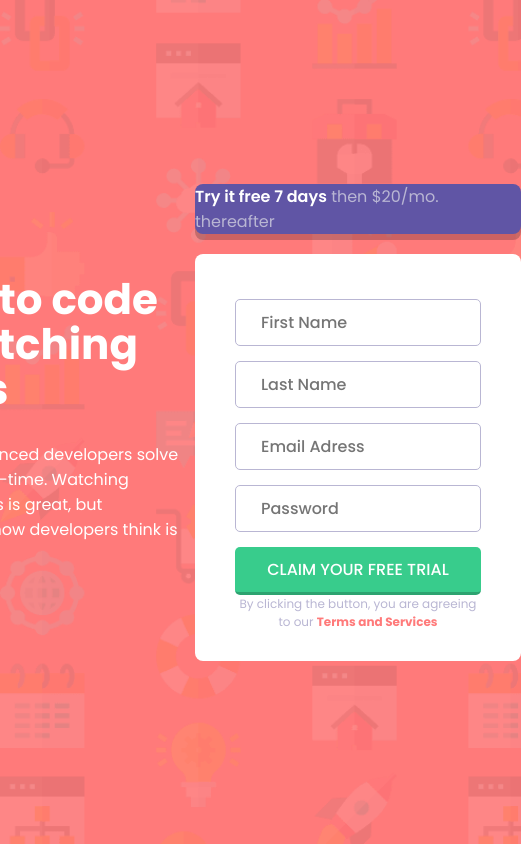
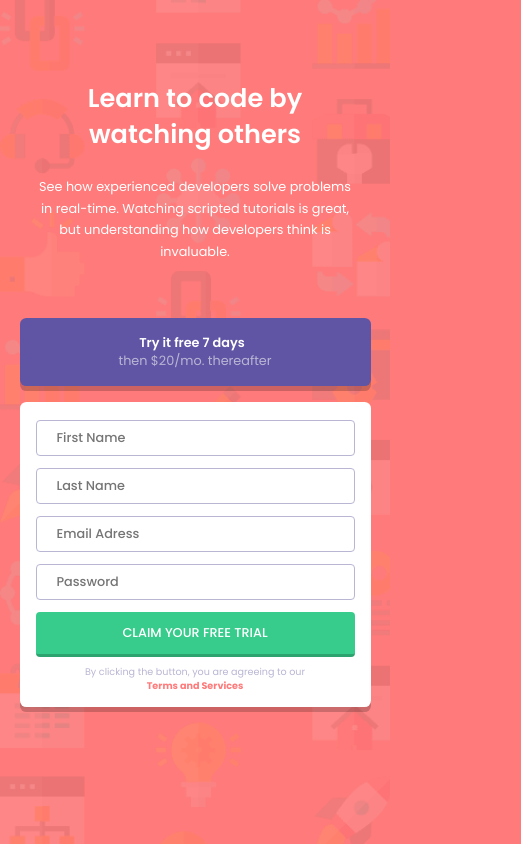
Before and after one commit to AdrianGroszek/newbie-frontendmentor-sign-up-form, a plain HTML site: page index.html in a window 390 px wide. Shown: the whole page, 521 px wide, since content can reach past the window. Drawn offline with Linux system fonts and the light colour scheme.

Commit message:
Responsive design

```diff
--- a/index.html
+++ b/index.html
@@ -34,12 +34,10 @@
 			</div>
 			<div class="container__right">
 				<div class="offer-description">
-					<p class="offer-description__paragraph">
-						<span class="offer-description__paragraph-bold"
-							>Try it free 7 days</span
-						>
-						then $20/mo. thereafter
-					</p>
+					<span class="offer-description__paragraph-bold"
+						>Try it free 7 days &nbsp;</span
+					>
+					<p class="offer-description__paragraph">then $20/mo. thereafter</p>
 				</div>
 				<form class="register-form">
 					<input
--- a/style/style.css
+++ b/style/style.css
@@ -69,6 +69,10 @@ video {
 	margin-bottom: 3rem;
 }
 
+.heading-description {
+	line-height: 2.7rem;
+}
+
 .container__right {
 	width: 50%;
 }
@@ -100,6 +104,7 @@ video {
 	background-color: #fff;
 	padding: 3rem 4rem;
 	border-radius: 0.8rem;
+	box-shadow: 0 6px 0 0 rgba(0, 0, 0, 0.2);
 }
 
 .register-form input {
@@ -130,6 +135,7 @@ video {
 }
 
 .register-form .agreeing-paragraph {
+	margin-top: 1rem;
 	font-size: 1.2rem;
 	text-align: center;
 	color: var(--color-grayish-blue);
@@ -152,3 +158,84 @@ video {
 .register-form .valid-input {
 	border: 1px solid var(--color-primary-red);
 }
+/* 1100px */
+@media only screen and (max-width: 68.75em) {
+	html {
+		font-size: 50%;
+	}
+}
+
+/* 900px */
+@media only screen and (max-width: 56.25em) {
+	.container {
+		flex-direction: column;
+	}
+
+	.container__left {
+		width: 50%;
+		padding-top: 10rem;
+		padding-bottom: 7rem;
+		text-align: center;
+	}
+
+	.heading {
+		font-weight: 600;
+	}
+
+	.container__right {
+		width: 70%;
+	}
+
+	.offer-description {
+		flex-direction: column;
+		padding: 4.2rem 0;
+	}
+
+	.register-form input[type='submit'] {
+		padding: 1.5rem 0;
+	}
+}
+
+/* 600px */
+@media only screen and (max-width: 37.5em) {
+	.container__right {
+		width: 90%;
+	}
+
+	.container__left {
+		width: 80%;
+		padding-top: 10rem;
+		padding-bottom: 7rem;
+		text-align: center;
+	}
+
+	.register-form {
+		padding: 0.8rem 2rem;
+		box-shadow: 0 5px 0 0 rgba(0, 0, 0, 0.2);
+	}
+
+	.offer-description {
+		box-shadow: 0 5px 0 0 rgba(0, 0, 0, 0.2);
+	}
+
+	.register-form .agreeing-paragraph {
+		margin: 1rem 6rem;
+	}
+
+	.heading {
+		margin-right: 10%;
+		margin-left: 10%;
+		font-size: 3.2rem;
+	}
+}
+
+/* 375px */
+@media only screen and (max-width: 23.45em) {
+	.heading-description {
+		margin: 0 2.5rem;
+	}
+
+	.container__right {
+		padding-bottom: 10rem;
+	}
+}
```
